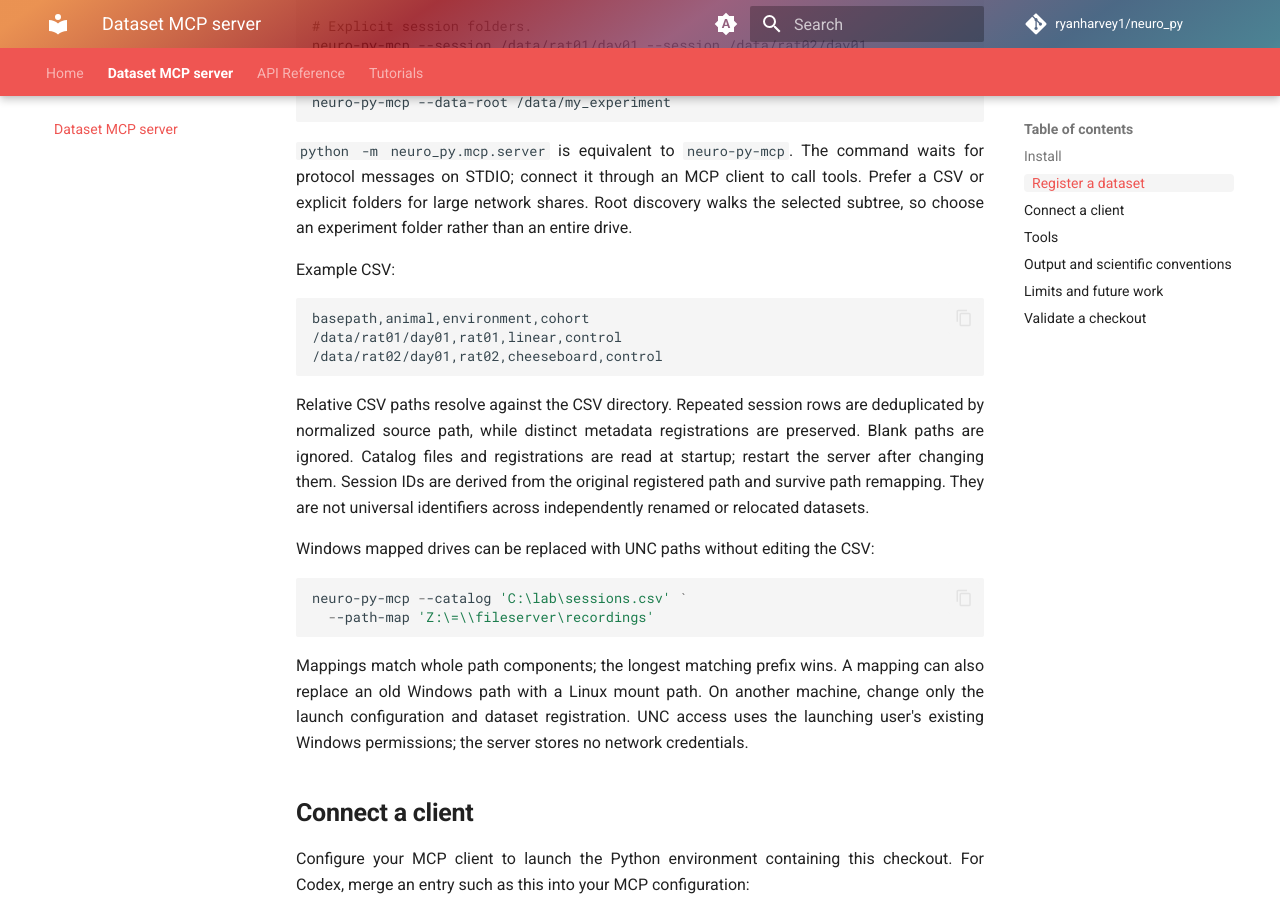
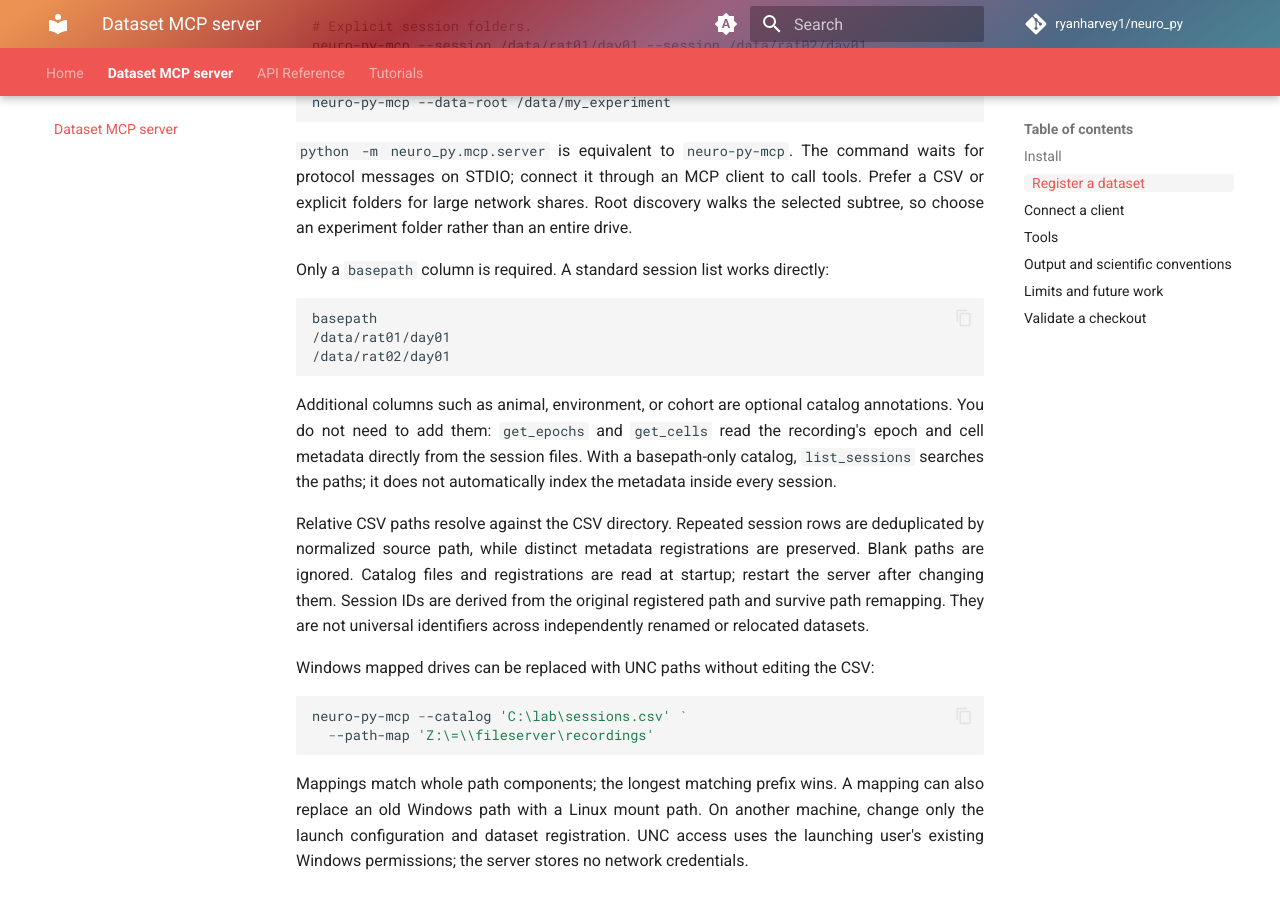
Before and after one commit to ryanharvey1/neuro_py, an MkDocs documentation site: the page built from docs/mcp.md, in a window 1280 px wide and 900 px high, scrolled down 846 px. Built offline with MkDocs 1.6.1 and Material for MkDocs 9.7.7, drawn with Linux system fonts in a browser that asks for light colours; comment, search, counter and statistics services are not loaded.

Commit message:
Clarify basepath-only MCP session catalogs

````diff
--- a/docs/examples/mcp/sessions.csv
+++ b/docs/examples/mcp/sessions.csv
@@ -1,3 +1,3 @@
-basepath,animal,environment,cohort
-../example_data/rat01/day01,rat01,linear,control
-../example_data/rat02/day01,rat02,cheeseboard,control
+basepath
+../example_data/rat01/day01
+../example_data/rat02/day01
--- a/docs/mcp.md
+++ b/docs/mcp.md
@@ -40,13 +40,19 @@ for protocol messages on STDIO; connect it through an MCP client to call tools.
 Prefer a CSV or explicit folders for large network shares. Root discovery walks
 the selected subtree, so choose an experiment folder rather than an entire drive.
 
-Example CSV:
+Only a `basepath` column is required. A standard session list works directly:
 
 ```csv
-basepath,animal,environment,cohort
-/data/rat01/day01,rat01,linear,control
-/data/rat02/day01,rat02,cheeseboard,control
+basepath
+/data/rat01/day01
+/data/rat02/day01
 ```
+
+Additional columns such as animal, environment, or cohort are optional catalog
+annotations. You do not need to add them: `get_epochs` and `get_cells` read the
+recording's epoch and cell metadata directly from the session files. With a
+basepath-only catalog, `list_sessions` searches the paths; it does not automatically
+index the metadata inside every session.
 
 Relative CSV paths resolve against the CSV directory. Repeated session rows are
 deduplicated by normalized source path, while distinct metadata registrations
````
